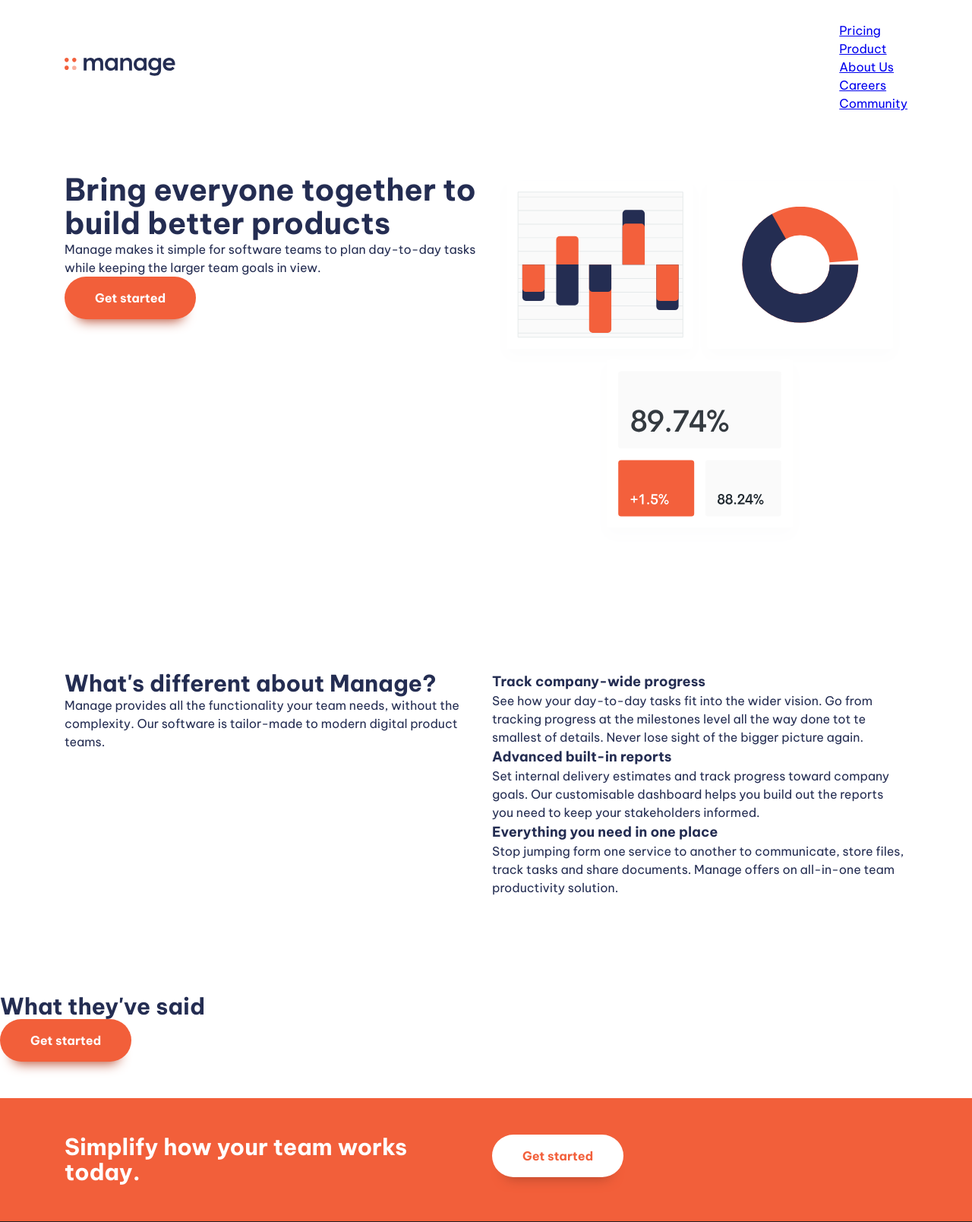
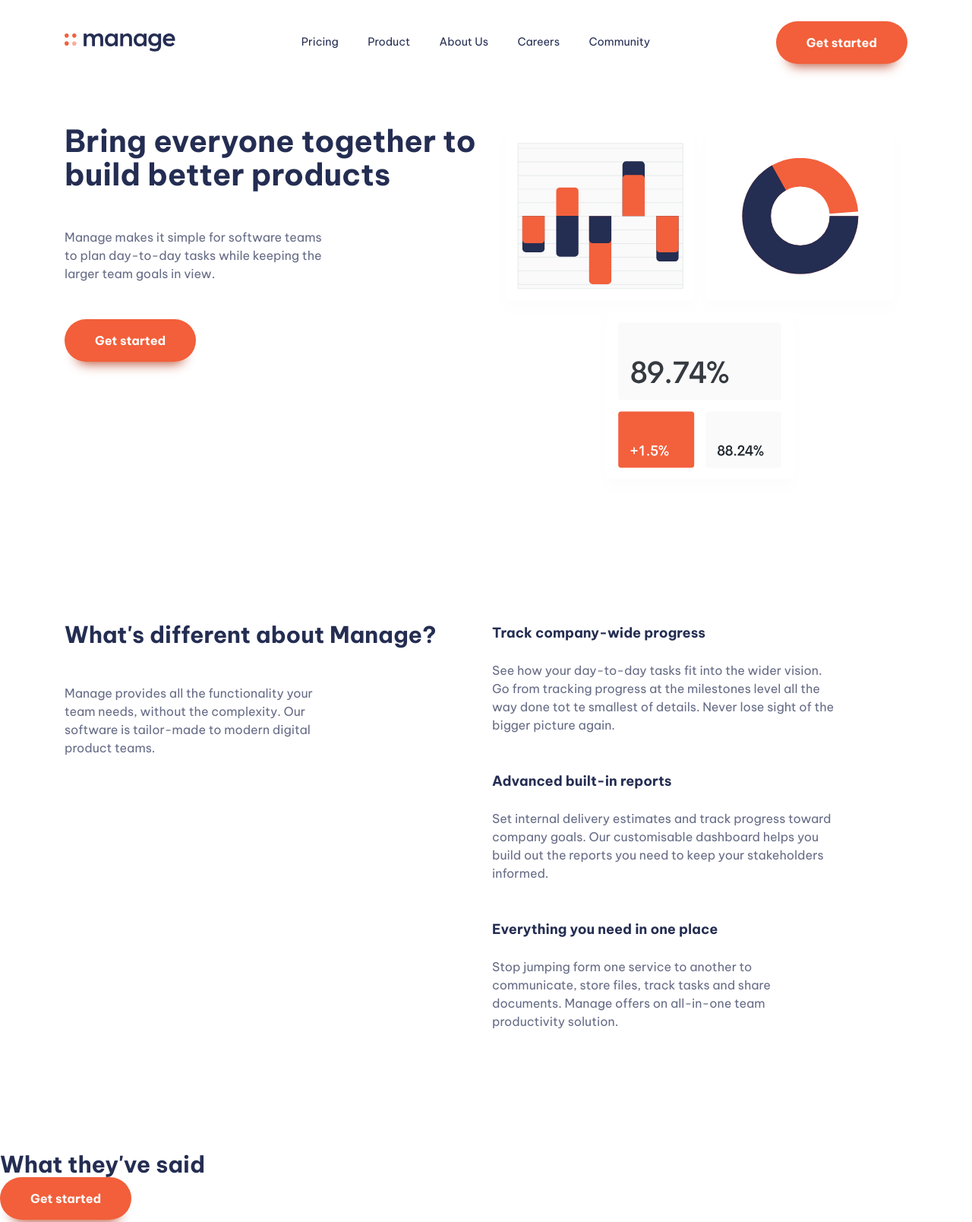
Before and after one commit to Kureon/Frontend-Mentor__manage-landing-page, a website: page src/index.html in a window 1280 px wide. Shown: the part 20-1628 px from the top of the page at 76% size. Drawn offline with nearby package versions, Linux system fonts and the light colour scheme; files that its build step writes are made by us from their sources.

Commit message:
Nav toggle & Styling

```diff
--- a/src/index.html
+++ b/src/index.html
@@ -14,19 +14,20 @@
 
     <!-- CSS -->
     <link rel="stylesheet" href="./css/style.css">
+    <script src="./main.js" defer></script>
 </head>
 <body>
     <header class="primary-header">
         <div class="container">
             <div class="nav-wrapper">
                 <a href="#"><img src="./assets/images/logo.svg" alt="Logo"></a>
-                <button class="mobile-nav-toggle" aria-controls="primary-navigation">
+                <button class="mobile-nav-toggle" aria-controls="primary-navigation" aria-expanded="false">
                     <img class="icon-hamburger" src="./assets/images/icon-hamburger.svg" alt="" aria-hidden="true">
                     <img class="icon-close" src="./assets/images/icon-close.svg" alt="" aria-hidden="true">
                     <span class="visually-hidden">Menu</span>
                 </button>
-                <nav class="primary-navigation">
-                    <ul aria-lable="Primary" role="list" class="nav-list" id="primary-navigation">
+                <nav class="primary-navigation" id="primary-navigation">
+                    <ul aria-lable="Primary" role="list" class="nav-list">
                         <li><a href="#">Pricing</a></li>
                         <li><a href="#">Product</a></li>
                         <li><a href="#">About Us</a></li>
@@ -34,7 +35,7 @@
                         <li><a href="#">Community</a></li>
                     </ul>
                 </nav>
-                <button style="display:none;" class="button">Get started</button>
+                <button class="button | display-sm-none display-md-inline-flex">Get started</button>
             </div>
         </div>
     </header>
@@ -43,7 +44,7 @@
         <section class="padding-block-900">
             <div class="container">
                 <div class="even-columns">
-                    <div>
+                    <div class="flow">
                         <h1 class="fs-primary-heading fw-bold text-primary-400">Bring everyone together to build better products</h1>
                         <p>Manage makes it simple for software teams to plan day-to-day tasks while keeping the larger team goals in view.</p>
                         <button class="button">Get started</button>
@@ -58,29 +59,35 @@
         <section class="padding-block-900">
             <div class="container">
                 <div class="even-columns">
-                    <div>
+                    <div class="flow">
                         <h2 class="fs-secondary-heading fw-bold text-primary-400">What's different about Manage?</h2>
                         <p>Manage provides all the functionality your team needs, without the complexity. Our software is tailor-made to modern digital product teams.</p>
                     </div>
                     <div>
-                        <ul class="numbered-items" role="list">
-                            <li>
+                        <ul class="numbered-items | flow" role="list">
+                            <li class="flow">
+                                <div class="flow" style="--flow-spacer: 1.5em;">
                                     <h3 class="fs-500 fw-bold text-primary-400">Track company-wide progress</h3>
-                                <p>See how your day-to-day tasks fit into the wider vision. Go from tracking progress at the milestones level all the way done tot te smallest
+                                    <p data-width="wide">See how your day-to-day tasks fit into the wider vision. Go from tracking progress at the milestones level all the way done tot te smallest
                                         of details. Never lose sight of the bigger picture again.
                                     </p>
+                                </div>
                             </li>
-                            <li>
+                            <li class="flow">
+                                <div class="flow" style="--flow-spacer: 1.5em;">
                                     <h3 class="fs-500 fw-bold text-primary-400">Advanced built-in reports</h3>
-                                <p>Set internal delivery estimates and track progress toward company goals. Our customisable dashboard helps you build out the reports you need
+                                    <p data-width="wide">Set internal delivery estimates and track progress toward company goals. Our customisable dashboard helps you build out the reports you need
                                         to keep your stakeholders informed.
                                     </p>
+                                </div>
                             </li>
-                            <li>
+                            <li class="flow">
+                                <div class="flow" style="--flow-spacer: 1.5em;">
                                     <h3 class="fs-500 fw-bold text-primary-400">Everything you need in one place</h3>
-                                <p>Stop jumping form one service to another to communicate, store files, track tasks and share documents. Manage offers on all-in-one team
+                                    <p data-width="wide">Stop jumping form one service to another to communicate, store files, track tasks and share documents. Manage offers on all-in-one team
                                         productivity solution.
                                     </p>
+                                </div>
                             </li>
                         </ul>
                     </div>
@@ -88,7 +95,7 @@
             </div>
         </section>
 
-        <section class="carousel | padding-block-700 fw-bold">
+        <section class="carousel | padding-block-900 fw-bold">
             <h2 class="fs-secondary-heading">What they've said</h2>
             <!-- Carousel here -->
             <button class="button">Get started</button>
@@ -96,11 +103,11 @@
 
         <section class="cta | bg-accent-400 text-neutral-100 padding-block-700">
             <div class="container">
-                <div class="even-columns">
-                    <div>
+                <div class="even-columns vertical-align-center">
+                    <div class="flow">
                         <p class="fs-secondary-heading fw-bold">Simplify how your team works today.</p>
                     </div>
-                    <div>
+                    <div class="push-right">
                         <button class="button" data-type="inverted">Get started</button>
                     </div>
                 </div>
@@ -124,7 +131,7 @@
                 </div>
                 <div>
                     <nav class="footer-nav">
-                        <ul aria-label="Footer" role="list">
+                        <ul class="flow" style="--flow-spacer: .5em;" aria-label="Footer" role="list">
                             <li><a href="#">Home</a></li>
                             <li><a href="#">Pricing</a></li>
                             <li><a href="#">Products</a></li>
--- a/src/sass/style.scss
+++ b/src/sass/style.scss
@@ -117,6 +117,161 @@ svg {
 }
 
 /* ============================== */
+/* general styling                */
+/* ============================== */
+
+body {
+    font-size: var(--fs-400);
+    font-family: var(--ff-body);
+    color: var(--clr-primary-400);
+}
+
+p:not([class]) {
+    opacity: .7;
+    max-width: 32ch;
+}
+
+p[data-width="wide"] {
+    max-width: 42ch;
+}
+
+.button {
+    display: inline-flex;
+    cursor: pointer;
+    text-decoration: none;
+    border: 0;
+    border-radius: 100vmax;
+    padding: 1.25em 2.5em;
+    font-weight: var(--fw-bold);
+    font-size: var(--fs-400);
+    line-height: 1;
+    color: var(--clr-neutral-100);
+    background-color: var(--clr-accent-400);
+    box-shadow: 0 1.125em 1em -1em var(--clr-accent-500);
+    transition: all 300ms ease-in-out;
+    transition-property: color, background-color;
+}
+
+.button[data-type="inverted"] {
+    color: var(--clr-accent-400);
+    background-color: var(--clr-neutral-100);
+}
+
+.button:hover,
+.button:focus-visible {
+    background-color: var(--clr-accent-300);
+}
+
+.button[data-type="inverted"]:hover,
+.button[data-type="inverted"]:focus-visible {
+    color: var(--clr-accent-300);
+    background-color: var(--clr-neutral-100);
+}
+
+/* navigation */
+
+.primary-header {
+    padding-top: var(--size-700);
+}
+
+.nav-wrapper {
+    display: flex;
+    justify-content: space-between;
+    align-items: center;
+}
+
+.mobile-nav-toggle {
+    display: none;
+}
+
+.nav-list {
+    display: flex;
+    gap: clamp(var(--size-400), 3vw, var(--size-700));
+    font-size: var(--fs-300);
+
+    & a {
+        text-decoration: none;
+        color: var(--primary-400);
+    }
+
+    & a:hover,
+    & a:focus {
+        color: var(--clr-accent-400);
+    }
+}
+
+@media (max-width: 50em) {
+    .primary-navigation {
+        display: none;
+        position: fixed;
+        padding: var(--size-700);
+        inset: 7rem var(--size-400) auto;
+        max-width: 25rem;
+        margin-left: auto;
+        background: var(--clr-neutral-100);
+        border-radius: var(--size-100);
+        box-shadow: 0 0 0.75em rgba(0, 0, 0, 0.1);
+    }
+
+    .primary-header[data-overlay]::before {
+        content: "";
+        position: fixed;
+        inset: 0;
+        background-image: linear-gradient(rgba(0 0 0 / 0), rgba(0 0 0 / 0.8));
+    }
+
+    .nav-list {
+        display: grid;
+        gap: var(--size-600);
+        text-align: center;
+
+        & a {
+            text-decoration: none;
+            color: var(--primary-400);
+        }
+
+        & a:hover,
+        & a:focus {
+            color: var(--clr-accent-400);
+        }
+    }
+
+    .primary-navigation[data-visible] {
+        display: block;
+    }
+
+    .mobile-nav-toggle {
+        display: block;
+        position: fixed;
+        top: var(--size-600);
+        right: var(--size-400);
+        cursor: pointer;
+        background-color: transparent;
+        border: 0;
+        padding: 0.5em;
+
+        & .icon-close {
+            display: none;
+        }
+    }
+}
+
+/* cta */
+
+.cta {
+    position: relative;
+    isolation: isolate;
+}
+
+.cta::before {
+    content: "";
+    position: absolute;
+    z-index: -1;
+    inset: 0;
+    background: red;
+}
+
+/* ============================== */
 /* utility classes                */
 /* ============================== */
 
@@ -201,6 +356,16 @@ svg {
     padding-block: var(--size-900);
 }
 
+.display-sm-none {
+    display: none;
+}
+
+@media (min-width: 50em) {
+    .display-md-inline-flex {
+        display: inline-flex;
+    }
+}
+
 .container {
     --max-width: 1110px;
     --padding: 1rem;
@@ -221,77 +386,14 @@ svg {
     }
 }
 
-/* ============================== */
-/* general styling                */
-/* ============================== */
-
-body {
-    font-size: var(--fs-400);
-    font-family: var(--ff-body);
-    color: var(--clr-primary-400);
-}
-
-.button {
-    cursor: pointer;
-    text-decoration: none;
-    border: 0;
-    border-radius: 100vmax;
-    padding: 1.25em 2.5em;
-    font-weight: var(--fw-bold);
-    font-size: var(--fs-400);
-    line-height: 1;
-    color: var(--clr-neutral-100);
-    background-color: var(--clr-accent-400);
-    box-shadow: 0 1.125em 1em -1em var(--clr-accent-500);
-    transition: all 300ms ease-in-out;
-    transition-property: color, background-color;
-}
-
-.button[data-type="inverted"] {
-    color: var(--clr-accent-400);
-    background-color: var(--clr-neutral-100);
-}
-
-.button:hover,
-.button:focus-visible {
-    background-color: var(--clr-accent-300);
-}
-
-.button[data-type="inverted"]:hover,
-.button[data-type="inverted"]:focus-visible {
-    color: var(--clr-accent-300);
-    background-color: var(--clr-neutral-100);
-}
-
-/* navigation */
-
-.primary-header {
-    margin-top: var(--size-700);
-}
-
-.nav-wrapper {
-    display: flex;
-    justify-content: space-between;
+.vertical-align-center {
     align-items: center;
 }
 
-.mobile-nav-toggle {
-    display: none;
+.push-right {
+    justify-self: end;
 }
 
-@media (max-width: 50em) {
-    .primary-navigation {
-        display: none;
-    }
+.flow *:where(:not(:first-child)) {
+    margin-top: var(--flow-spacer, 3em);
 }
-
-.mobile-nav-toggle {
-    cursor: pointer;
-    background-color: transparent;
-    border: 0;
-    padding: 0.5em;
-
-    & .icon-close {
-        display: none;
-    }
-}
```
Also changed, not shown: docs/index.html (+25 -18 lines), docs/main.js (+13 -0 lines), src/main.js (+13 -0 lines), docs/css/style.css, 1 other file. Lines whose indentation alone changed are shown as unchanged.
